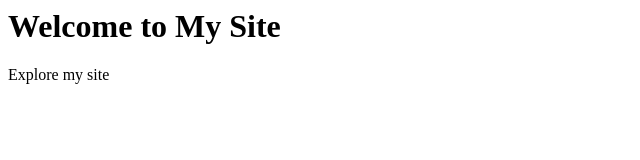
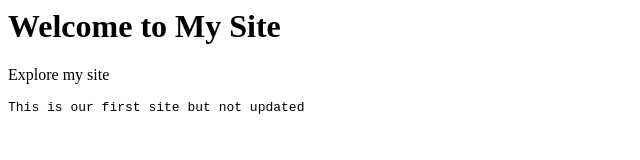
Before and after one commit to hari105/ecesite, a plain HTML site: page index.html in a window 1280 px wide. Shown: the whole page, without its empty margins (0-640 px from the left). Drawn offline with Linux system fonts and the light colour scheme.

Commit message:
Update index.html

```diff
--- a/index.html
+++ b/index.html
@@ -7,5 +7,6 @@
     <body>
         <h1>Welcome to My Site</h1>
         <p>Explore my site</p>
+        <pre>This is our first site but not updated </pre>
     </body>
 </html>
```
